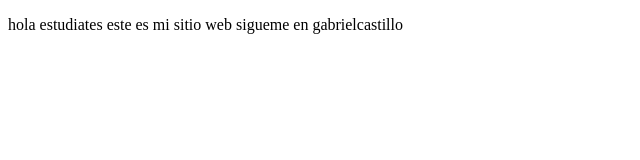
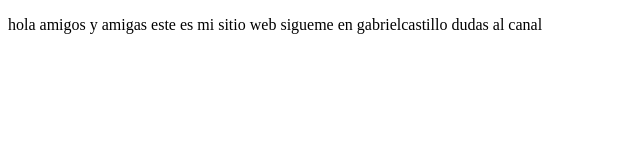
Before and after one commit to GabrielCastilloM/proyectoDemoCursoPrework, a plain HTML site: page index.html in a window 1280 px wide. Shown: the whole page, without its empty margins (0-640 px from the left). Drawn offline with Linux system fonts and the light colour scheme.

Commit message:
cambio agremasmos amigos

```diff
--- a/index.html
+++ b/index.html
@@ -6,6 +6,6 @@
     <title>Document</title>
 </head>
 <body>
-   <p>hola estudiates este es mi sitio web sigueme en gabrielcastillo</p>
+   <p>hola amigos y amigas  este es mi sitio web sigueme en gabrielcastillo dudas al canal</p>
 </body>
 </html>
```
